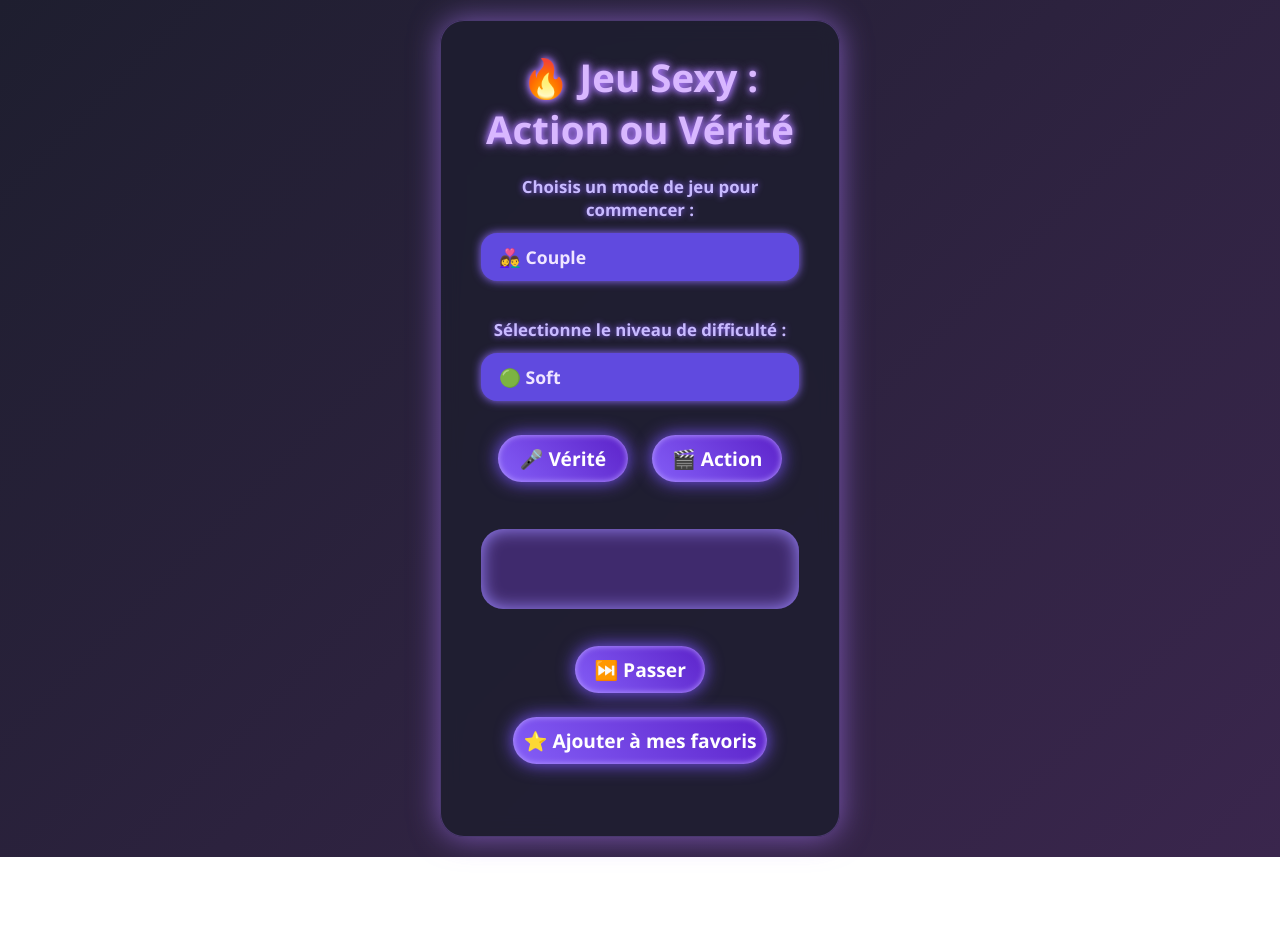
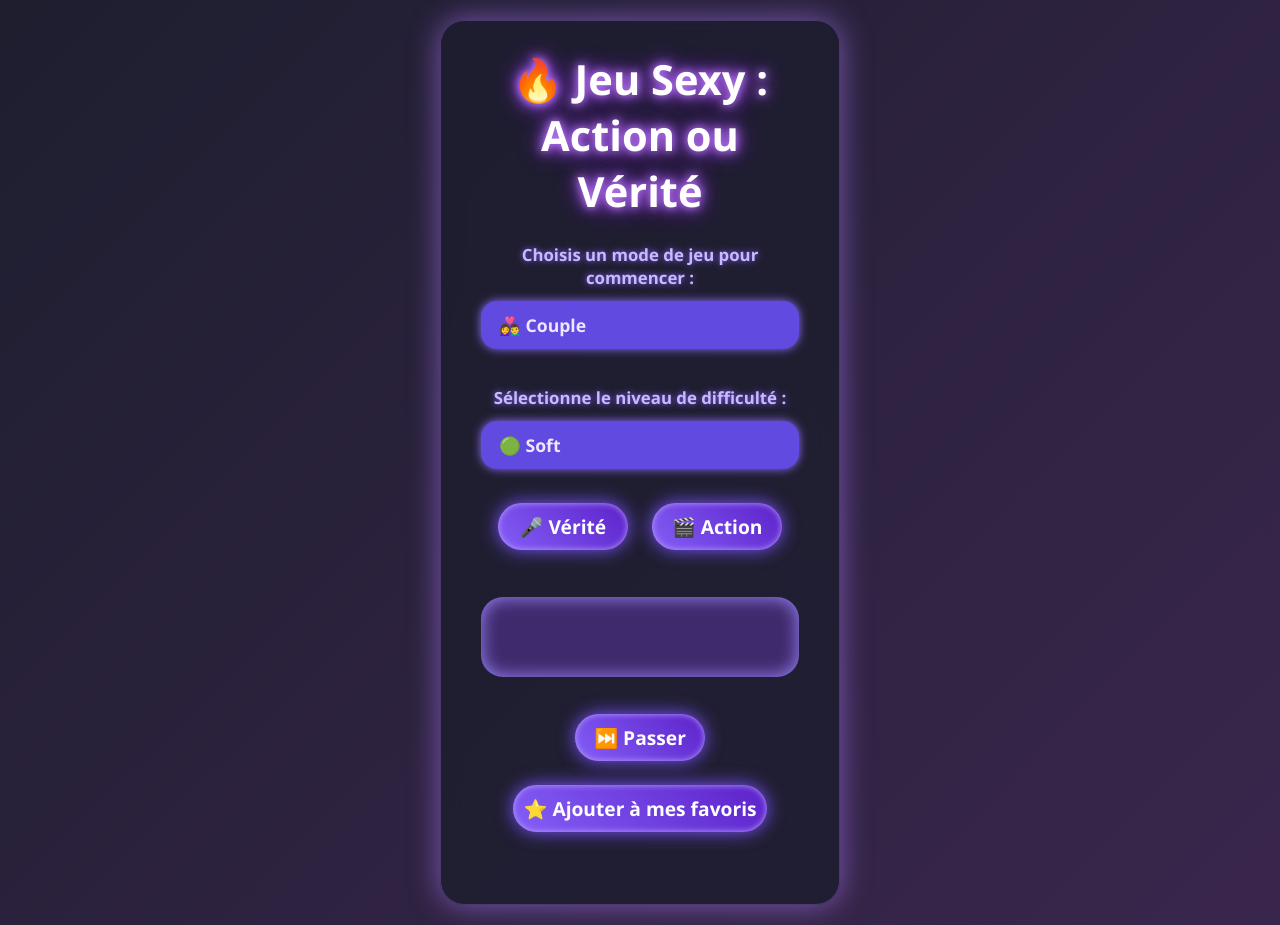
Before and after one commit to Alavo016/sexy_game, a plain HTML site: page index.html in a window 1280 px wide. Before the commit the page ends 857 px from the top, so only its background shows below. Drawn offline with Linux system fonts and the light colour scheme.

Commit message:
updatees

```diff
--- a/style.css
+++ b/style.css
@@ -35,13 +35,16 @@ body {
 
 /* Titre principal */
 h1 {
-  font-size: 2.4rem;
-  margin-bottom: 20px;
-  color: #d8b7ff;
+  font-size: 2.6rem;
+  margin-bottom: 24px;
+  color: #ffffff;
   text-shadow:
-    0 0 6px #ae7bff,
-    0 0 12px #ae7bff;
+    0 0 8px #c084fc,
+    0 0 15px #a855f7,
+    0 0 25px #9333ea;
+
 }
+
 
 /* Paragraphes descriptifs */
 p {
```
